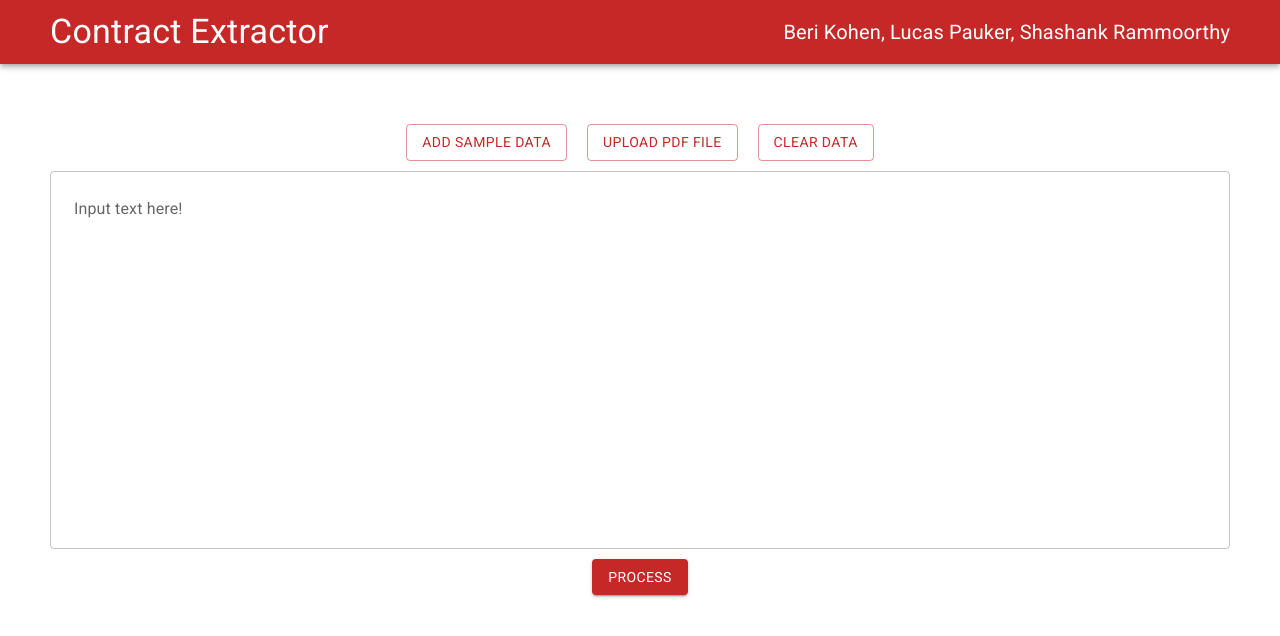
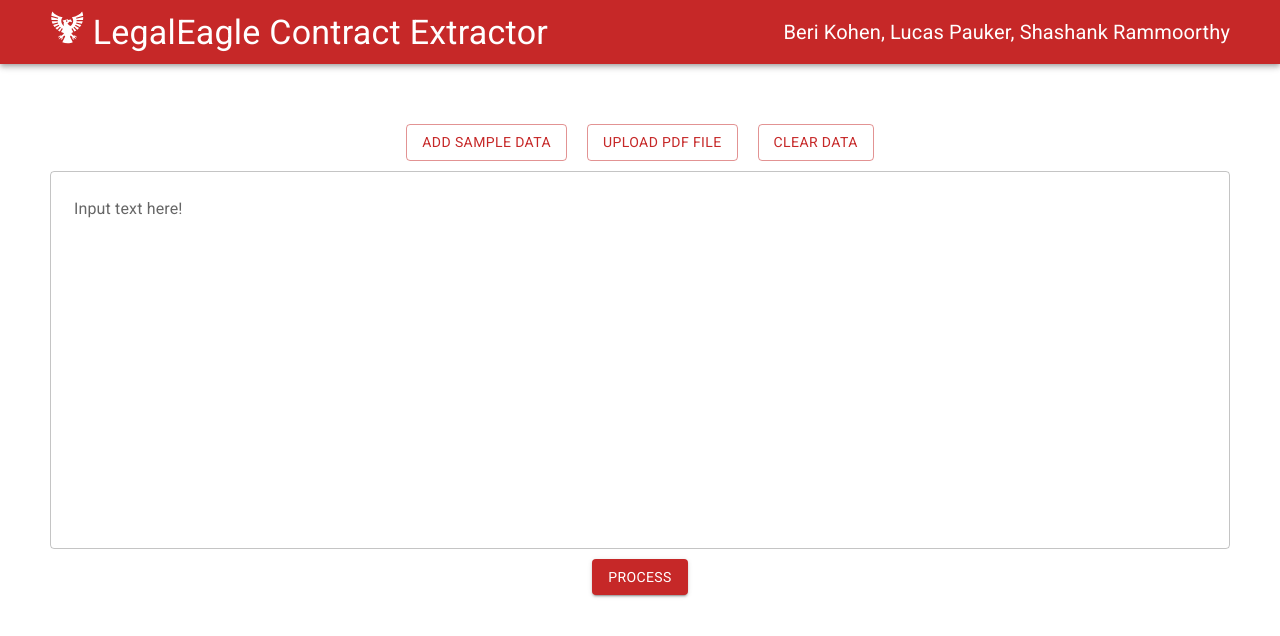
Before and after one commit to lucaspauker/extract-contract, a React (Create React App) app in the folder frontend/: page / in a window 1280 px wide. Shown: the top 636 px of the page. Built offline with nearby package versions, Linux system fonts and the light colour scheme.

Commit message:
added simple eagle icon

```diff
--- a/frontend/package.json
+++ b/frontend/package.json
@@ -13,6 +13,7 @@
     "pdfjs-dist": "^2.12.313",
     "react": "^17.0.2",
     "react-dom": "^17.0.2",
+    "react-icons": "^4.3.1",
     "react-scripts": "5.0.0",
     "sass": "^1.49.0",
     "web-vitals": "^2.1.4"
--- a/frontend/src/Header.js
+++ b/frontend/src/Header.js
@@ -3,6 +3,7 @@ import "./Header.scss";
 import AppBar from '@mui/material/AppBar';
 import Typography from '@mui/material/Typography';
 import Toolbar from '@mui/material/Toolbar';
+import { GiEagleEmblem } from 'react-icons/gi';
 
 class Input extends React.Component {
   render () {
@@ -11,7 +12,7 @@ class Input extends React.Component {
         <AppBar position="static">
           <Toolbar>
             <Typography variant="h4">
-              Contract Extractor
+              <GiEagleEmblem /> LegalEagle Contract Extractor
             </Typography>
             <Typography variant="h6">
               Beri Kohen, Lucas Pauker, Shashank Rammoorthy
```
